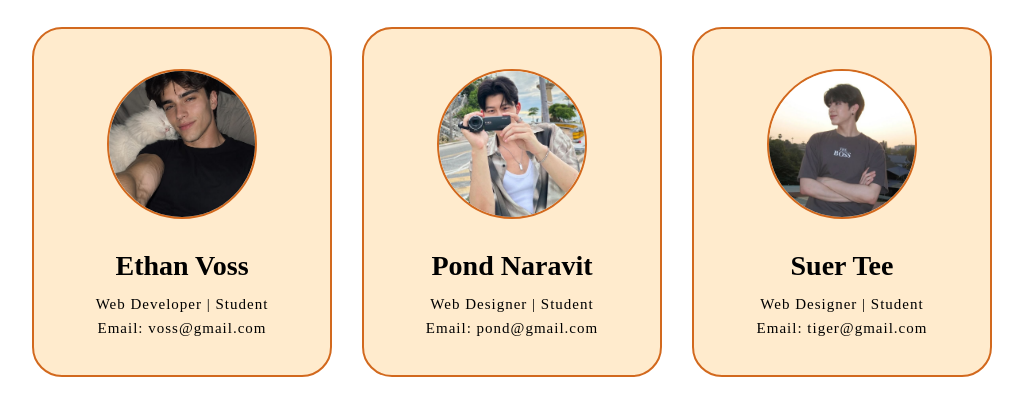
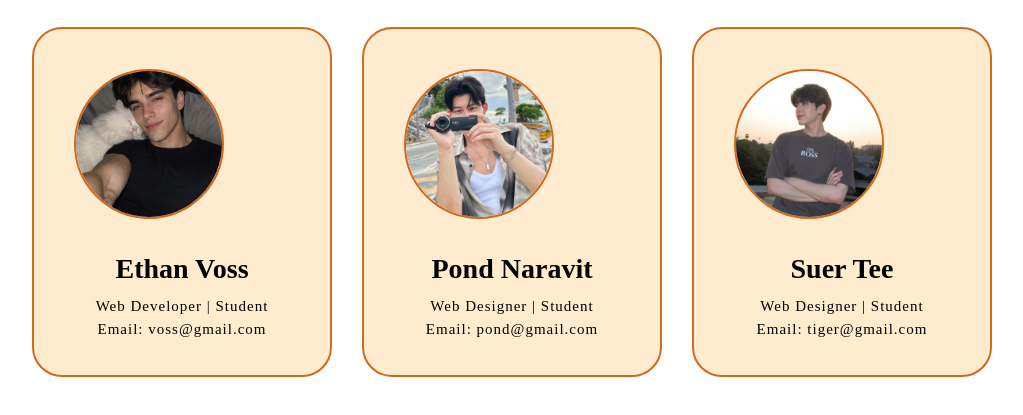
Before and after one commit to K-4I/My_Portfolio, a plain HTML site: page projects/flexbox/index.html in a window 1280 px wide. Shown: the part 67-482 px from the top of the page, without its empty margins (128-1151 px from the left). Drawn offline with Linux system fonts and the light colour scheme.

Commit message:
Refactor CSS for Profile component styling

```diff
--- a/projects/flexbox/css/css.css
+++ b/projects/flexbox/css/css.css
@@ -13,7 +13,6 @@ body {
     display: flex;
     flex-wrap: wrap;
     justify-content: center;
-    align-items: flex-start;
     gap: 30px;
     padding: 30px;
 }
@@ -32,11 +31,6 @@ body {
     border-radius: 30px;
     border: 2px solid chocolate;
     background-color: blanchedalmond;
-    text-align: center;
-    display: flex;
-    flex-direction: column;
-    align-items: center;
-    gap: 1px;
 }
 
 .Profile-card img {
```
